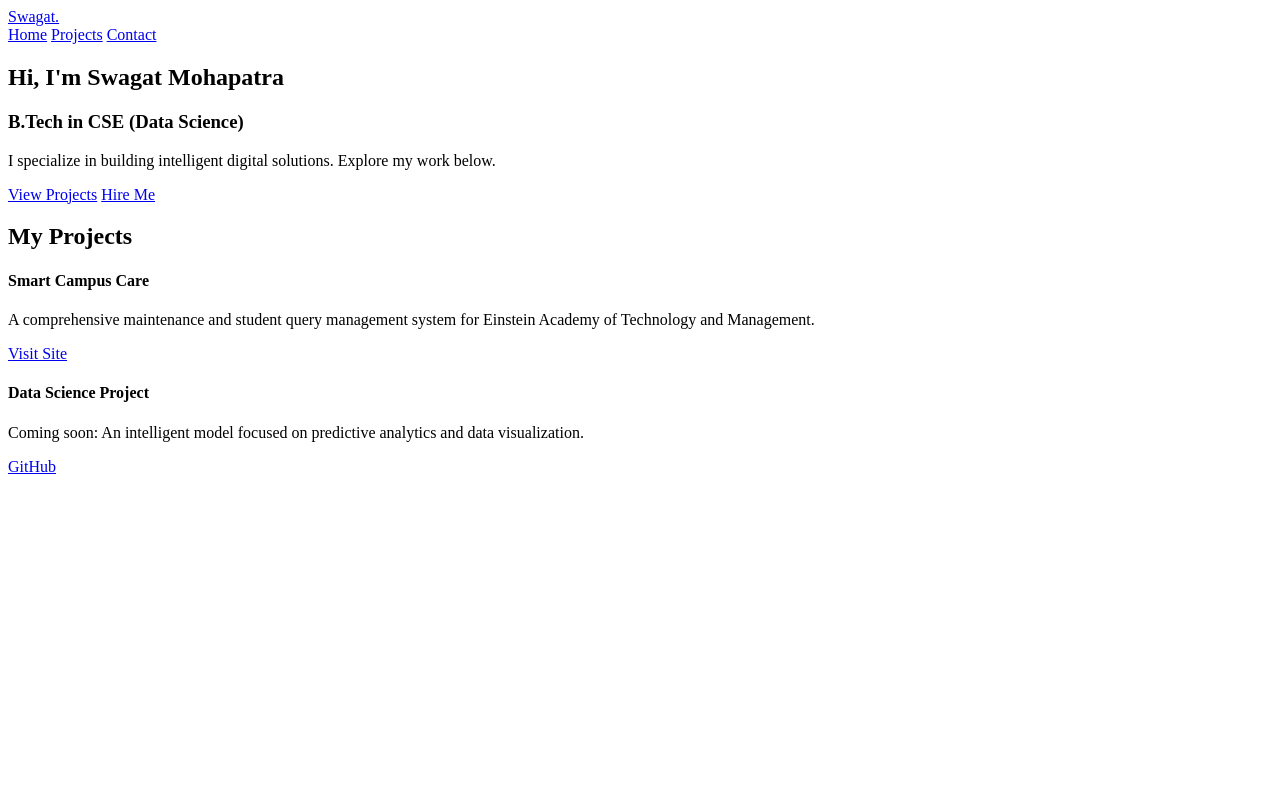
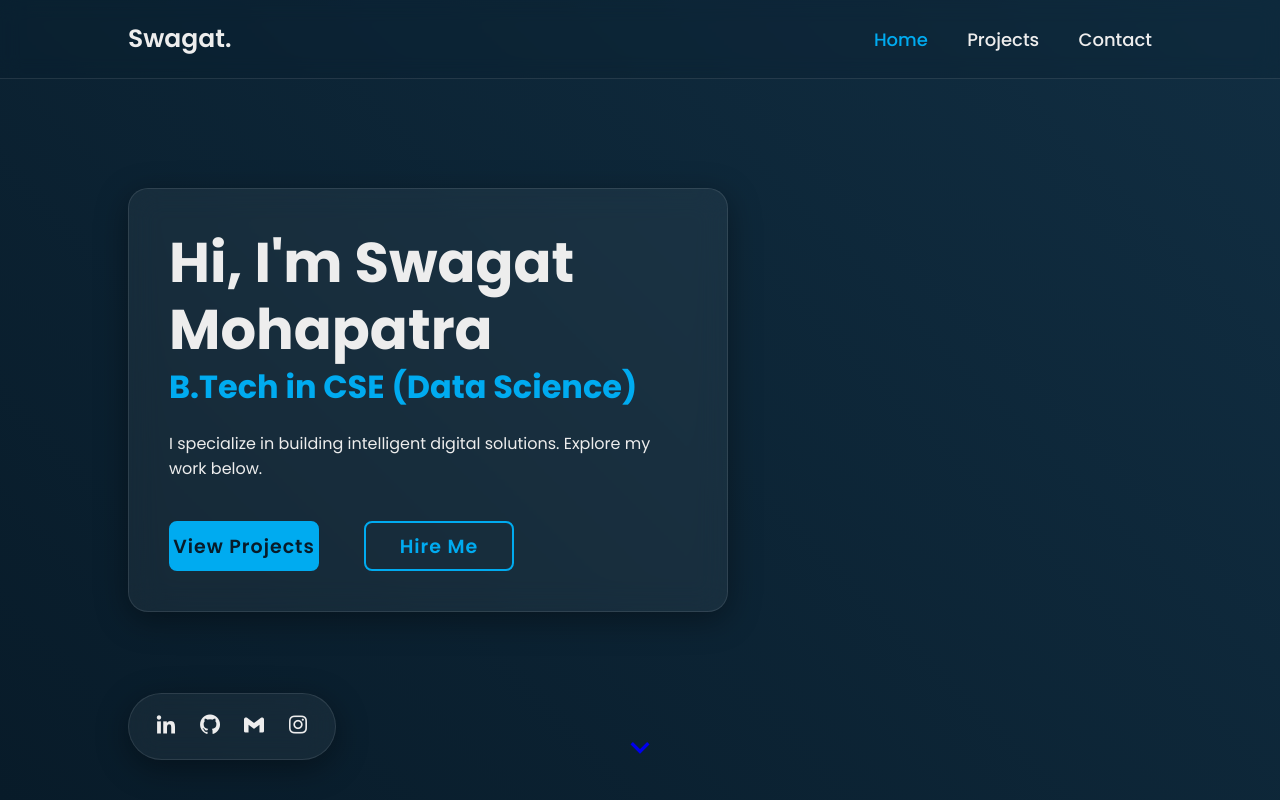
Before and after one commit to swagatkumarmohapatra07-sudo/my-protfolio, a website: page index.html in a window 1280 px wide. Shown: the top 800 px of the page. Drawn offline with nearby package versions, Linux system fonts and the light colour scheme.

Commit message:
add scroll down effect on the hero page

```diff
--- a/index.html
+++ b/index.html
@@ -1,3 +1,12 @@
+<!DOCTYPE html>
+<html lang="en">
+<head>
+    <meta charset="UTF-8">
+    <meta name="viewport" content="width=device-width, initial-scale=1.0">
+    <title>My Portfolio | [Your Name]</title>
+    <link rel="stylesheet" href="style.css">
+    <link href='https://unpkg.com/boxicons@2.1.4/css/boxicons.min.css' rel='stylesheet'>
+</head>
 <body>
     <header class="header">
         <a href="#" class="logo">Swagat.</a>
@@ -53,3 +62,4 @@
         </div>
     </section>
 </body>
+</html>
```
